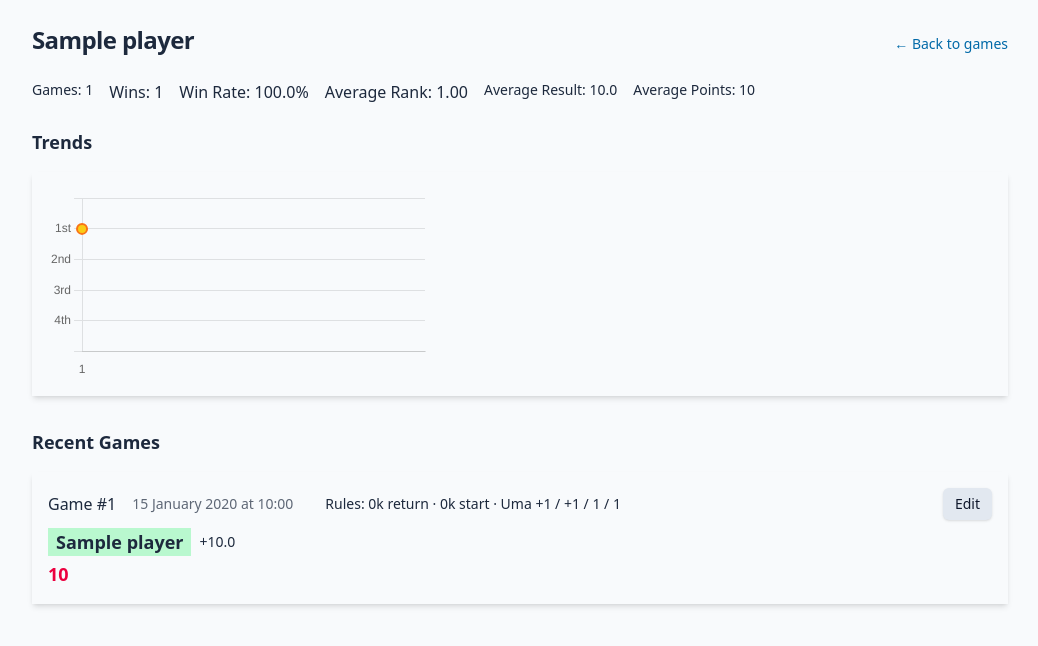
After one commit to kostyachum/riichi-tracker, a Django app: page /player/1/ in a window 1280 px wide. The commit adds this page. Shown: the top 646 px of the page, without its empty margins (120-1158 px from the left). Run offline with Django 5.2, Linux system fonts and the light colour scheme; tables that the repository leaves empty hold one stand-in row (values such as "Sample post"); some libraries are stand-ins or nearby versions.

Commit message:
games history; person profile

```diff
--- a/config/settings.py
+++ b/config/settings.py
@@ -24,6 +24,7 @@ INSTALLED_APPS = [
     "django.contrib.sessions",
     "django.contrib.messages",
     "django.contrib.staticfiles",
+    "django.contrib.humanize",
     "games",
 ]
 
--- a/config/urls.py
+++ b/config/urls.py
@@ -1,7 +1,7 @@
 from django.contrib import admin
 from django.http import JsonResponse
 from django.urls import path
-from games.views import home
+from games.views import home, player_profile
 
 
 def health(_request):
@@ -12,4 +12,5 @@ urlpatterns = [
     path("", home, name="home"),
     path("admin/", admin.site.urls),
     path("health/", health, name="health"),
+    path("player/<int:player_id>/", player_profile, name="player_profile"),
 ]
--- a/games/admin.py
+++ b/games/admin.py
@@ -1,5 +1,6 @@
 from django.contrib import admin
 from .models import Player, Game, GameResult
+from .forms import GameResultInlineFormSet
 
 
 @admin.register(Player)
@@ -11,6 +12,7 @@ class PlayerAdmin(admin.ModelAdmin):
 
 class GameResultInline(admin.TabularInline):
     model = GameResult
+    formset = GameResultInlineFormSet
     extra = 4
     min_num = 0
     max_num = 4
--- a/games/models.py
+++ b/games/models.py
@@ -41,8 +41,13 @@ class Game(models.Model):
             res.score_adjusted = diff_from_target + uma
             res.save(update_fields=["rank", "score_adjusted"])
 
+    def rule_label(self):
+        second_display = f'+{self.uma_second}' if self.uma_second > 0 else self.uma_second
+        return f"{self.target_score / 1000:.0f}k return · {self.start_score / 1000:.0f}k start · Uma +{self.uma_top} / {second_display} / {self.uma_third} / {self.uma_last}"
+
 
 class GameResult(models.Model):
+    created_at = models.DateTimeField(auto_now_add=True, db_index=True)
     game = models.ForeignKey(Game, on_delete=models.CASCADE)
     player = models.ForeignKey(Player, on_delete=models.CASCADE)
     score_raw = models.IntegerField()              # e.g. 47000
--- /dev/null
+++ b/games/services.py
@@ -0,0 +1,8 @@
+from django.db.models import Prefetch, Avg, Count, Q
+from .models import Game, GameResult, Player
+
+
+def get_latest_games(game_ids=None):
+    results_qs = GameResult.objects.select_related("player").order_by("rank", "-score_raw")
+    games = Game.objects.filter(id__in=game_ids) if game_ids else Game.objects.all()
+    return games.order_by("-played_at").prefetch_related(Prefetch("gameresult_set", queryset=results_qs))[:50]
--- a/games/views.py
+++ b/games/views.py
@@ -1,12 +1,36 @@
-from django.shortcuts import render
-from django.db.models import Prefetch
-from .models import Game, GameResult
+from django.shortcuts import render, get_object_or_404
+from django.db.models import Prefetch, Avg, Count, Q
+from .models import Game, GameResult, Player
+from .services import get_latest_games
 
 
 def home(request):
-    results_qs = GameResult.objects.select_related("player").order_by("rank", "-score_raw")
-    games = (
-        Game.objects.order_by("-played_at")
-        .prefetch_related(Prefetch("gameresult_set", queryset=results_qs))[:50]
+    games = get_latest_games()
+    return render(request, "home.html", {"games": games})
+
+
+def player_profile(request, player_id):
+    player = get_object_or_404(Player, pk=player_id)
+    results = GameResult.objects.filter(player=player)
+    game_ids = list(results.values_list("game_id", flat=True))
+    games = get_latest_games(game_ids)
+    stats = results.aggregate(
+        avg_score=Avg("score_adjusted"),
+        avg_raw=Avg("score_raw"),
+        avg_rank=Avg("rank"),
+        total_games=Count("id"),
+        wins=Count("id", filter=Q(rank=1)),
     )
-    return render(request, "home.html", {"games": games})
+    stats["win_rate"] = (stats["wins"] / stats["total_games"] * 100) if stats["total_games"] else 0
+    recent_results = (
+        results
+        .order_by("-created_at")[:10]
+        .values_list("rank", flat=True)
+    )
+    recent_ranks = list(reversed(recent_results))
+    return render(request, "games/player_profile.html", {
+        "player": player,
+        "games": games,
+        "stats": stats,
+        "recent_ranks": recent_ranks,
+    })
--- a/templates/base.html
+++ b/templates/base.html
@@ -14,5 +14,6 @@
     {% endblock %}
 </div>
 
+{% block extra_scripts %}{% endblock %}
 </body>
 </html>
--- /dev/null
+++ b/templates/games/game_card.html
@@ -0,0 +1,48 @@
+{% load humanize %}
+
+<div class="card bg-base-100 shadow-md mb-4">
+  <div class="card-body p-4">
+    <!-- Header -->
+    <div class="flex justify-between items-center mb-2">
+      <div class="flex gap-4 items-center">
+        <h4 class="card-title m-0 shrink-0">Game #{{ game.id }}</h4>
+        <span class="text-sm opacity-70">{{ game.played_at|date:"d F Y" }} at {{ game.played_at|date:"H:i" }}</span>
+        <span class="text-sm opacity-80"></span>
+        <span class="text-sm text-base-content/60 hidden md:inline">
+          Rules: {{ games.first.rule_label }}
+        </span>
+      </div>
+      <a href="/admin/games/game/{{ game.id }}/change/"
+         class="btn btn-sm rounded-md bg-slate-200 px-3 py-1.5 text-sm font-medium text-slate-900 shadow hover:bg-slate-300">Edit</a>
+    </div>
+
+    <!-- Inline player scores -->
+    <div class="flex flex-wrap flex-col gap-y-2 text-lg md:flex-row md:items-center md:justify-between">
+      {% for result in game.gameresult_set.all %}
+        <div class="flex items-baseline flex-col gap-1 ">
+          <div class="flex items-center gap-2">
+            {% if result.player.id == target_player_id %}
+              <div class="text-base-content font-bold bg-green-200 px-2">
+                {{ result.player.name }}
+              </div>
+            {% else %}
+              <a href="/player/{{ result.player.id }}/" class="text-base-content font-medium hover:underline">
+                {{ result.player.name }}
+              </a>
+            {% endif %}
+
+            <span class="text-sm">
+          {{ result.score_adjusted|stringformat:'+.1f' }}
+          </span>
+          </div>
+
+          <span
+              class="{% if result.score_raw >= 55000 %}text-orange-600 font-bold {% elif result.score_raw <= 5000 %} text-rose-600 font-bold {% else %} text-amber-600 font-medium {% endif %}">
+            {{ result.score_raw|intcomma }}
+          </span>
+
+        </div>
+      {% endfor %}
+    </div>
+  </div>
+</div>
--- /dev/null
+++ b/templates/games/player_profile.html
@@ -0,0 +1,87 @@
+{% extends 'base.html' %}
+{% load humanize %}
+{% block content %}
+
+<header class="flex items-baseline justify-between mb-6">
+  <h1 class="text-2xl font-semibold tracking-tight">
+    {{ player.name }}
+  </h1>
+  <a href="/" class="text-sky-700 hover:underline text-sm font-medium">← Back to games</a>
+</header>
+
+{% if games %}
+  <!-- Stats summary -->
+  <div class="flex flex-wrap gap-4 mb-6">
+    <div class="badge badge-outline text-sm">Games: {{ games|length }}</div>
+    <span class="badge badge-outline">Wins: {{ stats.wins }}</span>
+    <span class="badge badge-outline">Win Rate: {{ stats.win_rate|floatformat:1 }}%</span>
+    <span class="badge badge-outline">Average Rank: {{ stats.avg_rank|floatformat:2 }}</span>
+    <div class="badge badge-outline text-sm">
+      Average Result: {{ stats.avg_score|floatformat:1 }}
+    </div>
+    <div class="badge badge-outline text-sm">
+      Average Points: {{ stats.avg_raw|floatformat:0 |intcomma}}
+    </div>
+  </div>
+
+  <!-- Chart container -->
+    <h2 class="font-semibold text-lg mb-4">Trends</h2>
+  <div class="card bg-base-100 shadow-md p-4">
+    <div class="relative h-48 ">
+      <canvas id="rankTrendChart"></canvas>
+    </div>
+  </div>
+
+  <h2 class="font-semibold text-lg mb-4 mt-8">Recent Games</h2>
+
+  <!-- Games list -->
+  <div class="space-y-4 ">
+    {% for game in games %}
+      {% include "games/game_card.html" with game=game target_player_id=player.id %}
+    {% endfor %}
+  </div>
+{% else %}
+  <div class="rounded-lg border border-dashed border-slate-300 bg-white p-8 text-center">
+    <p class="text-slate-600">No games found for {{ player.name }}.</p>
+  </div>
+{% endif %}
+
+{% endblock %}
+
+
+{% block extra_scripts %}
+  <script src="https://cdn.jsdelivr.net/npm/chart.js"></script>
+  <script>
+    const ctx = document.getElementById('rankTrendChart');
+    const data = {
+      labels: [...Array({{ recent_ranks|length }})].map((_, i) => i + 1),
+      datasets: [{
+        data: {{ recent_ranks|safe }},
+        borderColor: '#f97316',
+        backgroundColor: '#facc15',
+        fill: false,
+        pointRadius: 5,
+        borderWidth: 2,
+      }]
+    };
+    const options = {
+        responsive: true,
+        scales: {
+            y: {
+                reverse: true,
+                min: 0,
+                max: 5,
+                ticks: {
+                    stepSize: 1,
+                    callback: v => ['1st', '2nd', '3rd', '4th'][v - 1] || ''
+                },
+            },
+            x: {grid: {display: false},}
+        },
+        plugins: {legend: {display: false}}
+    }
+
+    new Chart(ctx, { type: 'line', data, options });
+
+  </script>
+{% endblock %}
```
Also changed, not shown: games/forms.py (added, +21 -0 lines), templates/home.html (+6 -31 lines), games/migrations/0002_gameresult_created_at.py (added), 1 other file.
